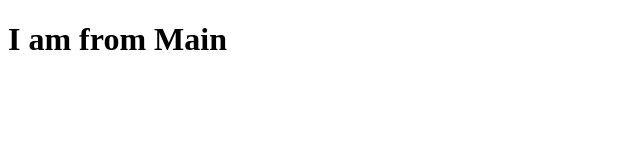
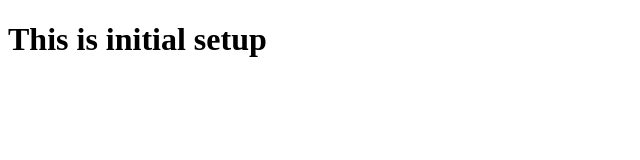
Before and after one commit to habibur-pro/team-test, a plain HTML site: page index.html in a window 1280 px wide. Shown: the whole page, without its empty margins (0-640 px from the left). Drawn offline with Linux system fonts and the light colour scheme.

Commit message:
this is new setup

```diff
--- a/index.html
+++ b/index.html
@@ -8,7 +8,7 @@
 </head>
 
 <body>
-    <h1>I am from Main</h1>
+    <h1>This is initial setup</h1>
 </body>
 
 </html>
```
